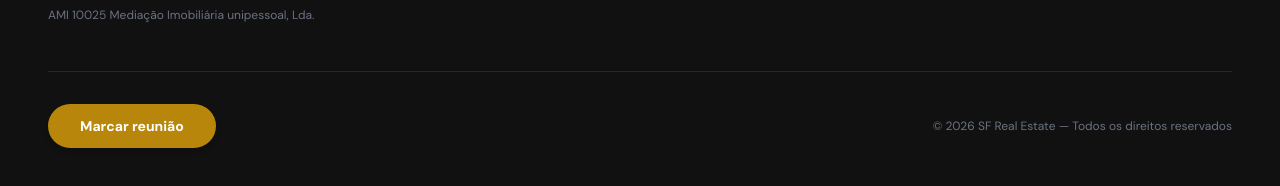
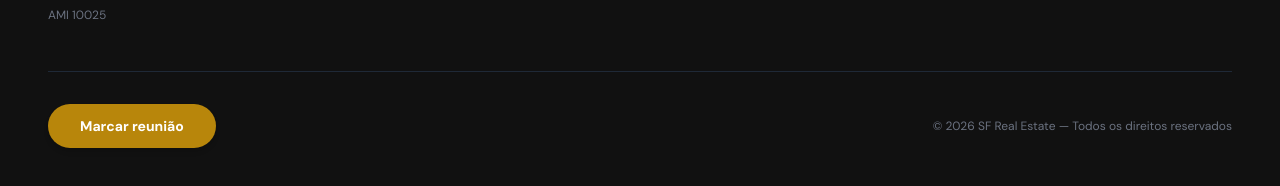
Before and after one commit to SuFreire/Consultora, a plain HTML site: page index.html in a window 1280 px wide. Shown: the part 4610-4796 px from the top of the page. Drawn offline with nearby package versions, Linux system fonts and the light colour scheme; a web font is replaced by a local one.

```diff
--- a/index.html
+++ b/index.html
@@ -544,7 +544,7 @@
                         <span class="border-l border-[#B8860B]/40 pl-3 text-xs tracking-[0.2em] uppercase font-bold text-white">Century 21</span>
                     </div>
                     <p class="text-sm text-gray-400">Susana Freire · 962 323 123<br>susanafreire@century21.pt</p>
-                    <p class="text-xs text-gray-500">AMI 10025 Mediação Imobiliária unipessoal, Lda.</p>
+                    <p class="text-xs text-gray-500">AMI 10025</p>
                 </div>
 
                 <div class="text-center md:text-left space-y-3">
```
